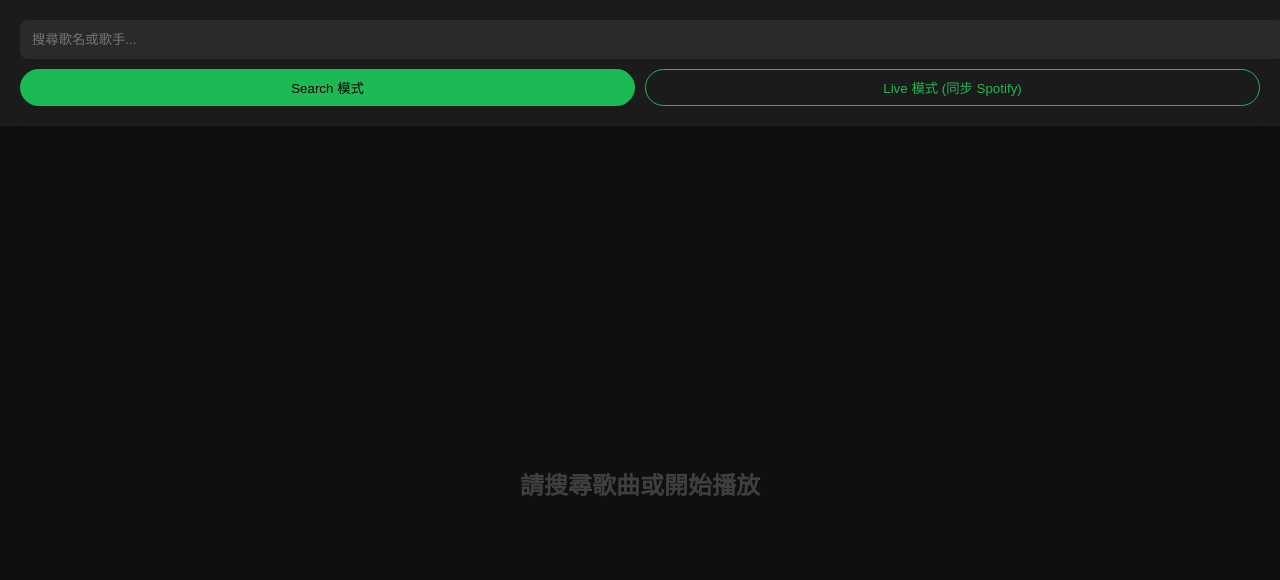
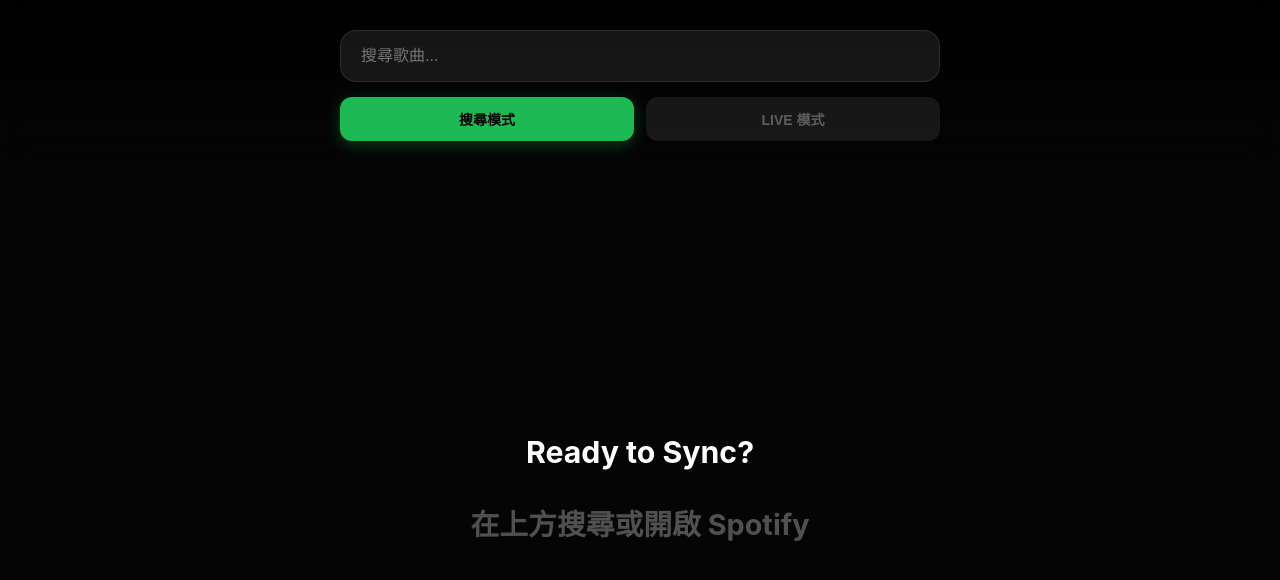
Before and after one commit to oliver2013tw/Lyrics, a plain HTML site: page index.html in a window 1280 px wide. Drawn offline with Linux system fonts and the light colour scheme.

Commit message:
Update index.html

```diff
--- a/index.html
+++ b/index.html
@@ -2,20 +2,28 @@
 <html lang="zh-TW">
 <head>
     <meta charset="UTF-8">
-    <meta name="viewport" content="width=device-width, initial-scale=1.0">
-    <title>Lyrics Live Player</title>
+    <meta name="viewport" content="width=device-width, initial-scale=1.0, viewport-fit=cover">
+    <title>Lyrics Live - Modern UI</title>
     <style>
+        /* 全域設定：防止 padding 撐開寬度 */
+        * {
+            box-sizing: border-box;
+            -webkit-tap-highlight-color: transparent;
+        }
+
         :root {
-            --bg-color: #0f0f0f;
-            --active-text: #ffffff;
-            --inactive-text: rgba(255, 255, 255, 0.2);
-            --accent: #1DB954; /* Spotify Green */
+            --bg-color: #050505;
+            --card-bg: rgba(255, 255, 255, 0.08);
+            --accent: #1DB954;
+            --text-main: #ffffff;
+            --text-dim: rgba(255, 255, 255, 0.3);
+            --safe-padding: 20px; /* 控制物件不貼邊的核心變數 */
         }
 
         body {
             background-color: var(--bg-color);
-            color: var(---active-text);
-            font-family: -apple-system, BlinkMacSystemFont, "Segoe UI", Roboto, sans-serif;
+            color: var(--text-main);
+            font-family: 'Inter', -apple-system, sans-serif;
             margin: 0;
             display: flex;
             flex-direction: column;
@@ -23,159 +31,117 @@
             overflow: hidden;
         }
 
-        /* 頂部控制列 */
-        .controls {
-            padding: 20px;
-            background: rgba(255, 255, 255, 0.05);
-            backdrop-filter: blur(10px);
-            z-index: 10;
+        /* 頂部控制面板：加入毛玻璃與邊距 */
+        .header-controls {
+            padding: var(--safe-padding);
+            padding-top: calc(var(--safe-padding) + 10px);
+            background: linear-gradient(180deg, rgba(0,0,0,0.8) 0%, transparent 100%);
+            backdrop-filter: blur(20px);
+            z-index: 100;
+        }
+
+        .search-wrapper {
+            max-width: 600px; /* 防止在平板或橫向模式太寬 */
+            margin: 0 auto;
+            width: 100%;
         }
 
         input {
             width: 100%;
-            padding: 12px;
-            border-radius: 8px;
-            border: none;
-            background: #2a2a2a;
+            padding: 16px 20px;
+            border-radius: 16px;
+            border: 1px solid rgba(255, 255, 255, 0.1);
+            background: var(--card-bg);
             color: white;
-            margin-bottom: 10px;
+            font-size: 16px; /* 防止 iOS 自動縮放 */
+            outline: none;
+            transition: border 0.3s;
         }
 
-        .mode-switch {
+        input:focus {
+            border-color: var(--accent);
+        }
+
+        .mode-container {
             display: flex;
-            gap: 10px;
+            gap: 12px;
+            margin-top: 15px;
+            max-width: 600px;
+            margin-left: auto;
+            margin-right: auto;
         }
 
         button {
             flex: 1;
-            padding: 8px;
-            border-radius: 20px;
-            border: 1px solid var(--accent);
-            background: transparent;
-            color: var(--accent);
+            padding: 12px;
+            border-radius: 12px;
+            border: none;
+            background: var(--card-bg);
+            color: var(--text-dim);
+            font-weight: 600;
+            font-size: 14px;
             cursor: pointer;
+            transition: all 0.2s;
         }
 
         button.active {
             background: var(--accent);
-            color: black;
+            color: #000;
+            box-shadow: 0 4px 15px rgba(29, 185, 84, 0.3);
         }
 
-        /* 歌詞容器 */
+        /* 歌詞區域：確保不會左右貼邊 */
         #lyrics-container {
             flex: 1;
             overflow-y: auto;
-            padding: 40vh 20px; /* 讓第一句歌詞也能居中 */
+            padding: 30vh var(--safe-padding) 40vh var(--safe-padding);
             text-align: center;
             scroll-behavior: smooth;
+            mask-image: linear-gradient(to bottom, transparent, black 15%, black 85%, transparent);
+            -webkit-mask-image: linear-gradient(to bottom, transparent, black 15%, black 85%, transparent);
         }
 
         .lyric-line {
-            font-size: 1.5rem;
-            font-weight: bold;
-            margin: 20px 0;
-            transition: all 0.3s ease;
-            color: var(--inactive-text);
+            font-size: 1.8rem;
+            line-height: 1.4;
+            margin: 32px 0;
+            font-weight: 700;
+            color: var(--text-dim);
+            transition: color 0.4s, transform 0.4s;
+            word-wrap: break-word; /* 防止長單字撐開 */
         }
 
         .lyric-line.active {
-            color: var(--active-text);
-            transform: scale(1.1);
+            color: var(--text-main);
+            transform: scale(1.05);
+        }
+
+        /* 針對窄螢幕的字體調整 */
+        @media (max-width: 380px) {
+            .lyric-line { font-size: 1.5rem; }
         }
     </style>
 </head>
 <body>
 
-<div class="controls">
-    <input type="text" id="search-input" placeholder="搜尋歌名或歌手...">
-    <div class="mode-switch">
-        <button id="search-mode" class="active">Search 模式</button>
-        <button id="live-mode">Live 模式 (同步 Spotify)</button>
+<div class="header-controls">
+    <div class="search-wrapper">
+        <input type="text" id="search-input" placeholder="搜尋歌曲...">
+        <div class="mode-container">
+            <button id="search-mode" class="active">搜尋模式</button>
+            <button id="live-mode">LIVE 模式</button>
+        </div>
     </div>
 </div>
 
 <div id="lyrics-container">
-    <div class="lyric-line">請搜尋歌曲或開始播放</div>
+    <div class="lyric-line active">Ready to Sync?</div>
+    <div class="lyric-line">在上方搜尋或開啟 Spotify</div>
 </div>
 
 <script>
-    let currentMode = 'search';
-    let lyricsData = []; // 格式: [{time: 12, text: '...'}, ...]
-    let pollInterval;
-
-    const container = document.getElementById('lyrics-container');
-    const searchInput = document.getElementById('search-input');
-
-    // 模式切換
-    document.getElementById('search-mode').onclick = () => switchMode('search');
-    document.getElementById('live-mode').onclick = () => switchMode('live');
-
-    function switchMode(mode) {
-        currentMode = mode;
-        document.querySelectorAll('button').forEach(b => b.classList.remove('active'));
-        document.getElementById(`${mode}-mode`).classList.add('active');
-
-        if (mode === 'live') {
-            startLivePolling();
-        } else {
-            stopLivePolling();
-        }
-    }
-
-    // 模擬搜尋 (這裡要換成你部署在 Vercel 的 API 網址)
-    searchInput.onkeypress = async (e) => {
-        if (e.key === 'Enter') {
-            const track = e.target.value;
-            // 這裡暫時手動調用 API (記得改為你的 Vercel 網址)
-            const res = await fetch(`/api/get?track_name=${track}&artist_name=`);
-            const data = await res.json();
-            renderLyrics(data.syncedLyrics);
-        }
-    };
-
-    function renderLyrics(syncedLyrics) {
-        // 解析 LRC
-        lyricsData = syncedLyrics.map(line => {
-            const match = line.match(/\[(\d{2}):(\d{2}\.\d{2})\](.*)/);
-            return match ? { time: parseInt(match[1])*60 + parseFloat(match[2]), text: match[3] } : null;
-        }).filter(l => l);
-
-        // 顯示到畫面上
-        container.innerHTML = lyricsData.map((l, i) =>
-            `<div class="lyric-line" id="line-${i}">${l.text}</div>`
-        ).join('');
-    }
-
-    // Live 模式核心：輪詢 Spotify 進度
-    function startLivePolling() {
-        pollInterval = setInterval(async () => {
-            // 1. 向你的 API 請求 Spotify 目前的進度 (progress_ms)
-            // 2. 假設我們拿到了 progressSec
-            let progressSec = 15.5; // 這邊要換成實時從 API 拿到的值
-
-            updateActiveLine(progressSec);
-        }, 1000);
-    }
-
-    function stopLivePolling() {
-        clearInterval(pollInterval);
-    }
-
-    function updateActiveLine(currentTime) {
-        const index = lyricsData.findIndex((line, i) => {
-            const nextLine = lyricsData[i + 1];
-            return currentTime >= line.time && (!nextLine || currentTime < nextLine.time);
-        });
-
-        if (index !== -1) {
-            document.querySelectorAll('.lyric-line').forEach(l => l.classList.remove('active'));
-            const activeEl = document.getElementById(`line-${index}`);
-            if (activeEl) {
-                activeEl.classList.add('active');
-                activeEl.scrollIntoView({ behavior: 'smooth', block: 'center' });
-            }
-        }
-    }
+    // 這裡沿用先前的 JavaScript 邏輯即可
+    // 記得將更新 DOM 的部分指向新的 class
 </script>
 
 </body>
```
